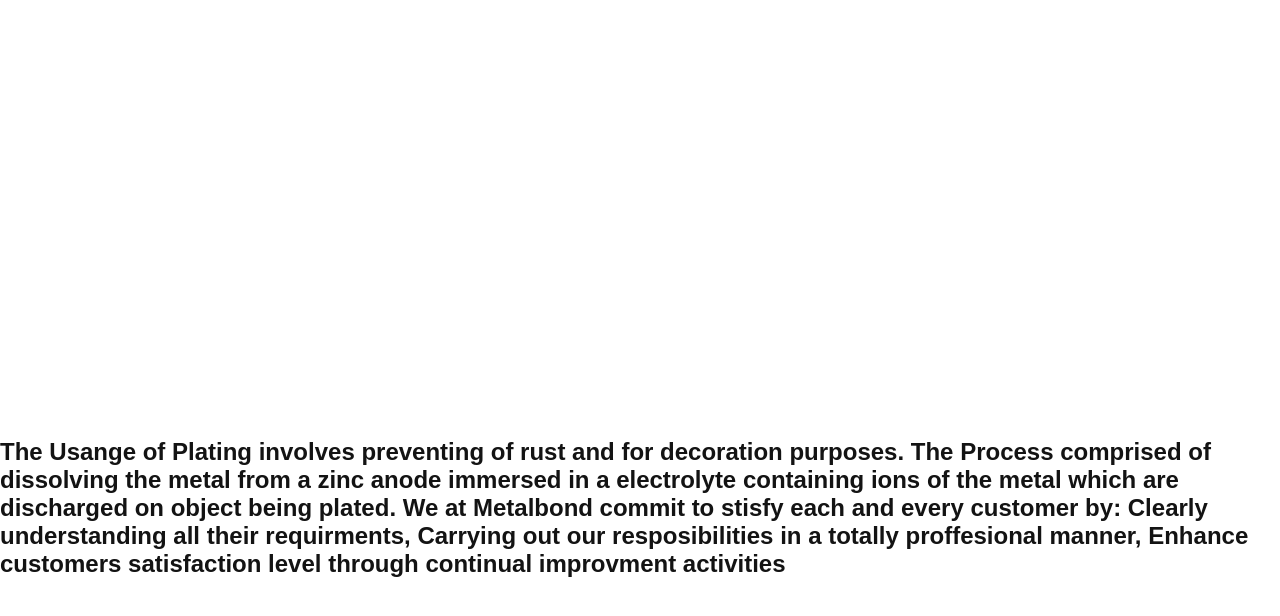
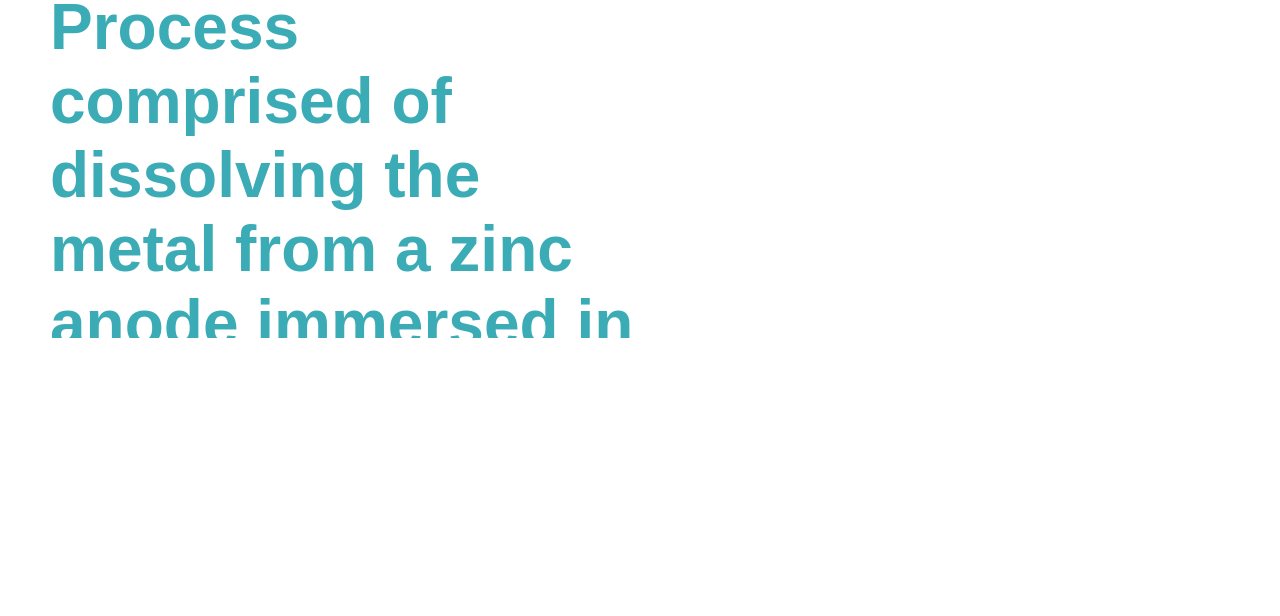
Before and after one commit to devgooglecool/Metalbond-Enterprices, a plain HTML site: page services.html in a window 1280 px wide. Shown: the part 434-1050 px from the top of the page. Before the commit the page ends 1012 px from the top, so only its background shows below. Drawn offline with Linux system fonts and the light colour scheme.

Commit message:
Update services.html

```diff
--- a/services.html
+++ b/services.html
@@ -26,8 +26,7 @@
         </ul>
     </div>
 </nav>
-<h1>Our Services</h1>
-<h2>The Usange of Plating involves preventing of rust and for decoration purposes. The Process comprised of dissolving the metal from a zinc anode immersed in a
+<h1>Our Services The Usange of Plating involves preventing of rust and for decoration purposes. The Process comprised of dissolving the metal from a zinc anode immersed in a
     electrolyte containing ions of the metal which are discharged on object being plated. We at Metalbond commit to stisfy each and every customer by:
-    Clearly understanding all their requirments, Carrying out our resposibilities in a totally proffesional manner, Enhance customers satisfaction level through continual improvment activities</h2>
+    Clearly understanding all their requirments, Carrying out our resposibilities in a totally proffesional manner, Enhance customers satisfaction level through continual improvment activities</h1>
 </body>
```
